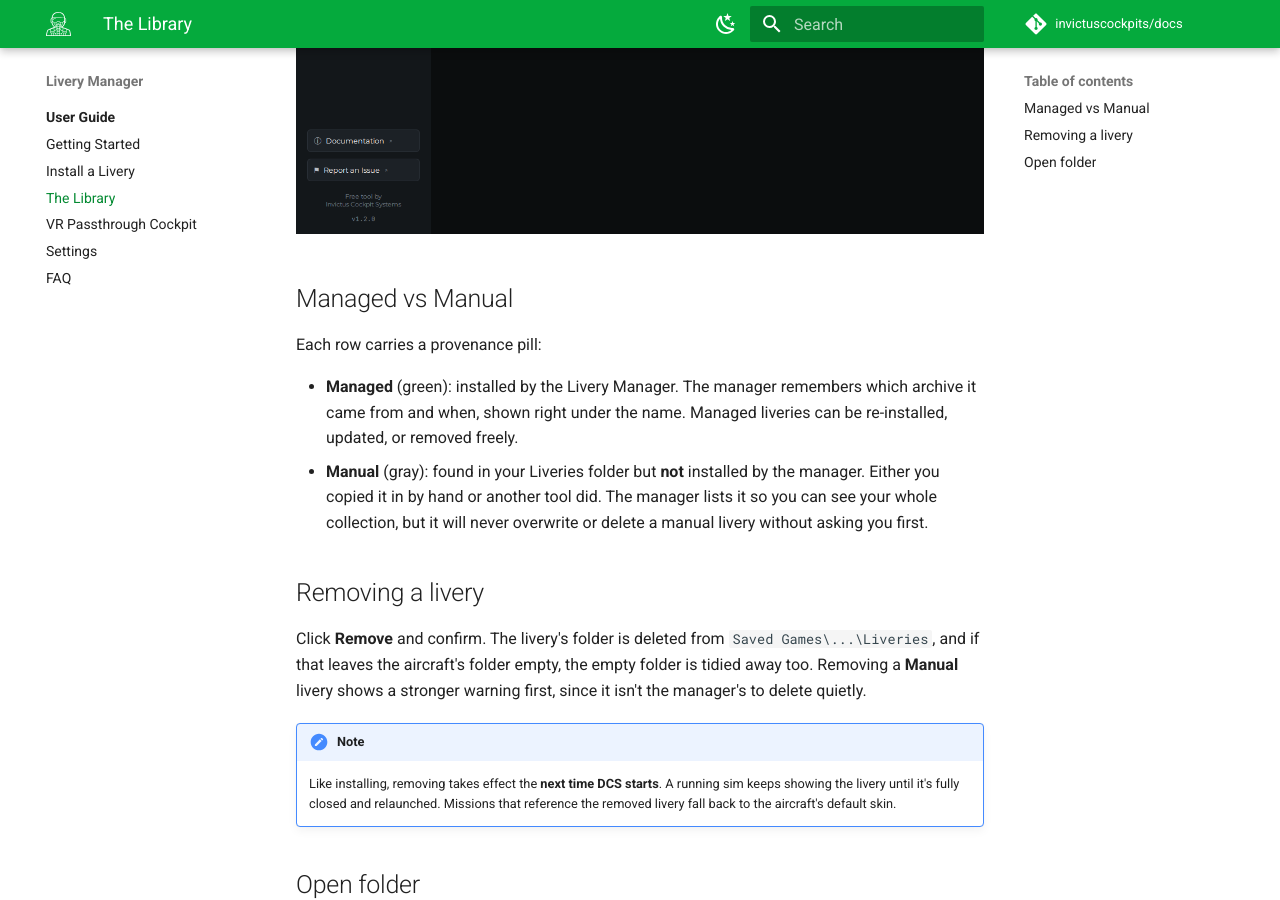
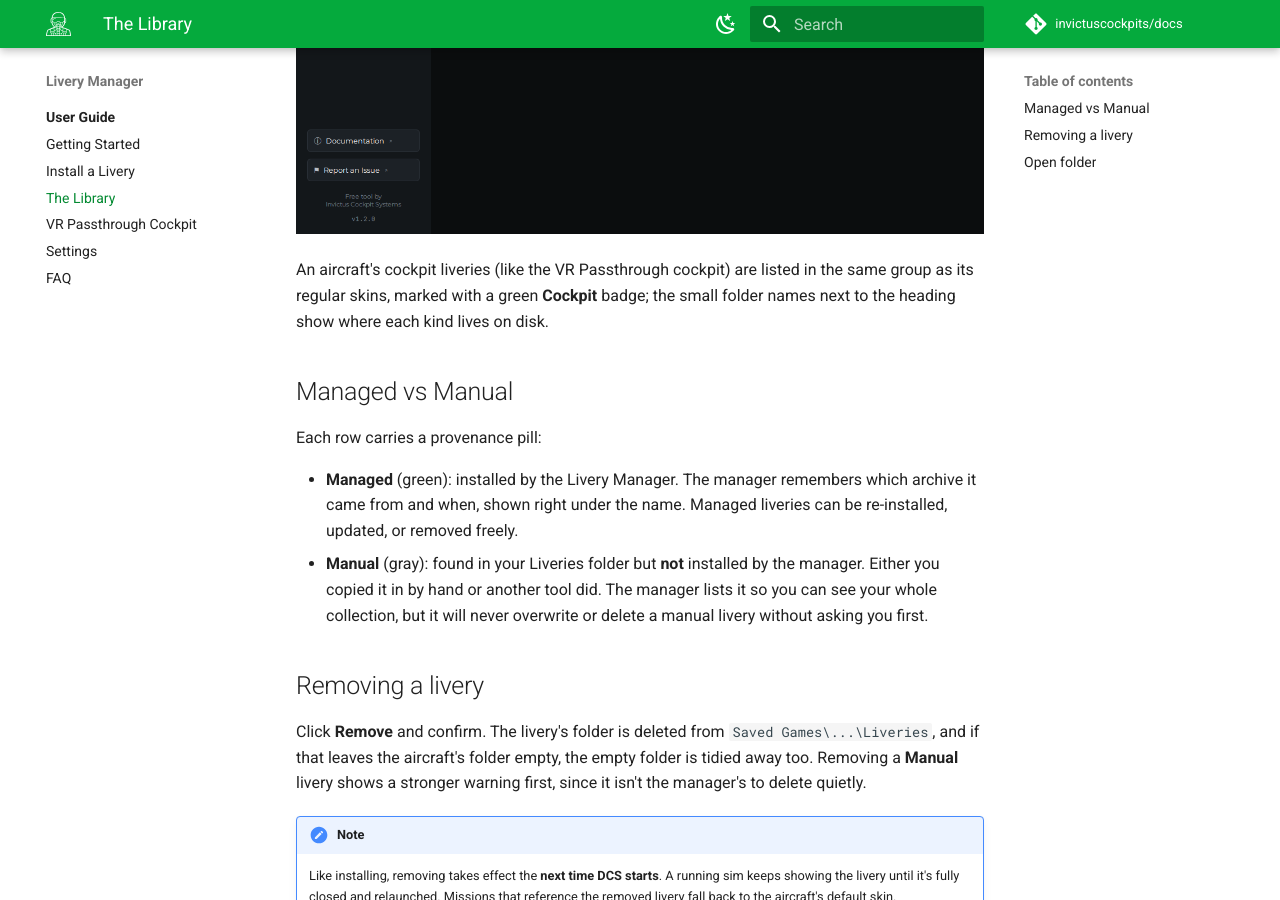
Before and after one commit to invictuscockpits/docs, an MkDocs documentation site: the page built from docs/livery-manager/user-guide/library.md, in a window 1280 px wide and 900 px high, scrolled down 545 px. Built offline with MkDocs 1.6.1 and Material for MkDocs 9.7.7, drawn with Linux system fonts in a browser that asks for light colours; comment, search, counter and statistics services are not loaded.

Commit message:
Library guide: cockpit liveries grouped with their aircraft, refreshed screenshot

```diff
--- a/docs/livery-manager/user-guide/library.md
+++ b/docs/livery-manager/user-guide/library.md
@@ -5,6 +5,11 @@ aircraft, with per-livery and per-aircraft sizes and a running total at the
 top.
 
 ![The Library page](images/library.png)
+
+An aircraft's cockpit liveries (like the VR Passthrough cockpit) are listed
+in the same group as its regular skins, marked with a green **Cockpit**
+badge; the small folder names next to the heading show where each kind
+lives on disk.
 
 ## Managed vs Manual
 
```
Also changed, not shown: docs/livery-manager/user-guide/images/library.png.
